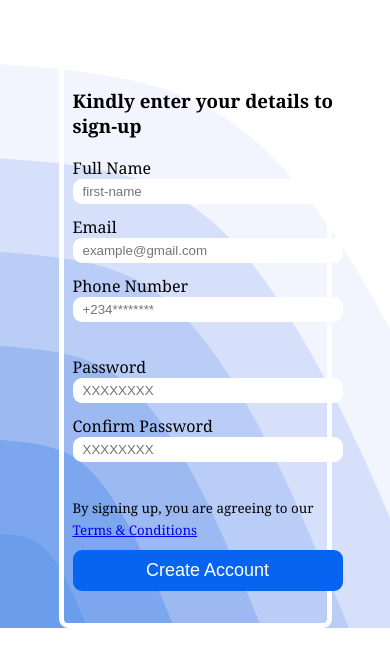
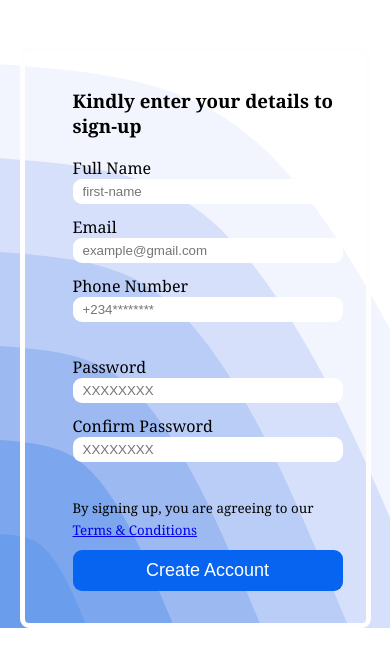
Before and after one commit to Chief-Odili/Registration, a plain HTML site: page index.html in a window 390 px wide. Shown: the part 67-734 px from the top of the page. Drawn offline with Linux system fonts and the light colour scheme.

Commit message:
update on the css for media query

```diff
--- a/styles.css
+++ b/styles.css
@@ -83,3 +83,19 @@ input:focus{
 .send:hover{
     background-color: #b2cbf1;
 }
+
+/* For screens smaller than 768px */
+@media (max-width: 768px) {
+    .platform {
+        margin-right: 10%;
+        margin-left: 10%;
+    }
+}
+
+/* For screens smaller than 576px */
+@media (max-width: 576px) {
+    .platform {
+        margin-right: 5%;
+        margin-left: 5%;
+    }
+}
```
